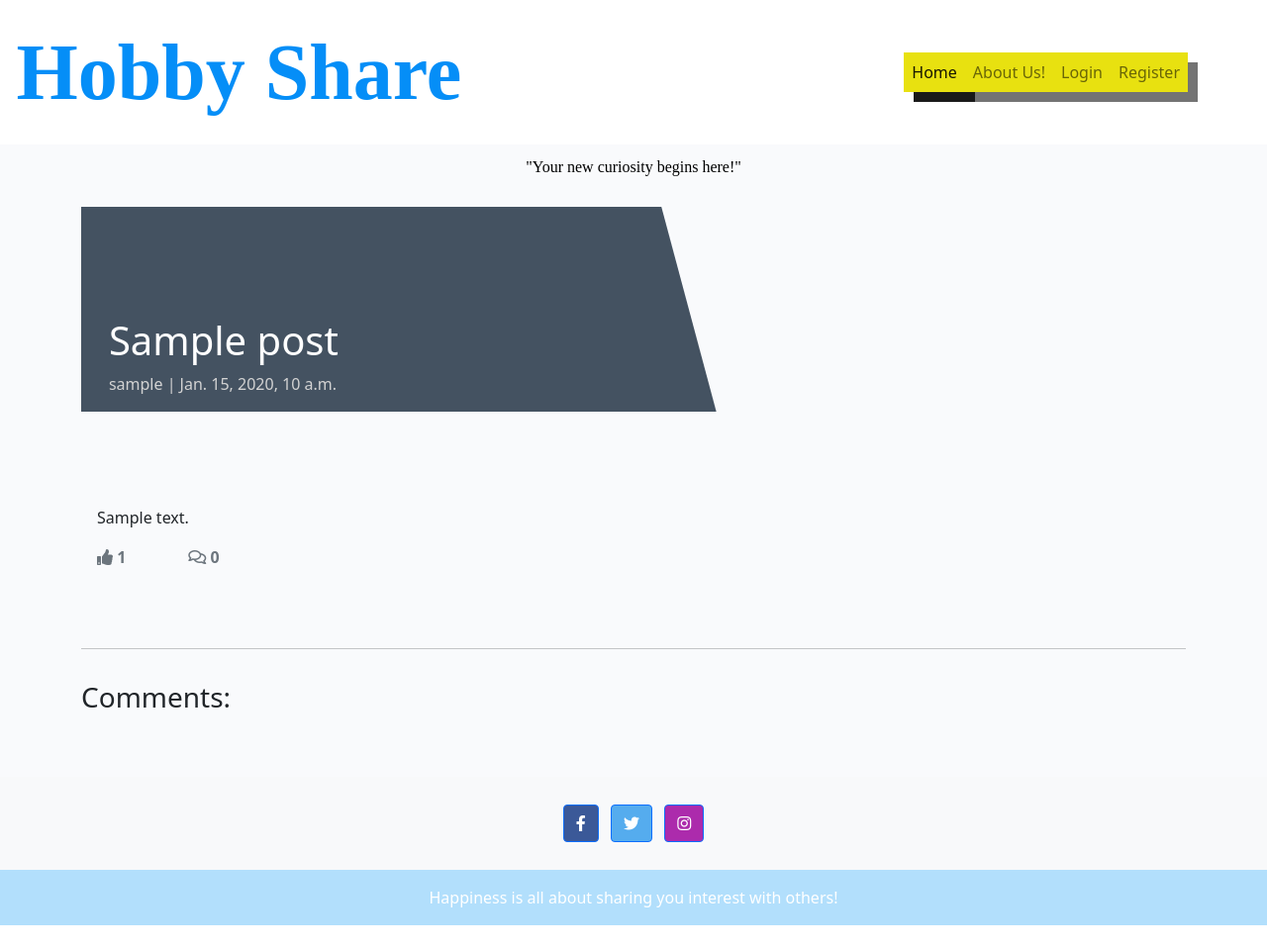
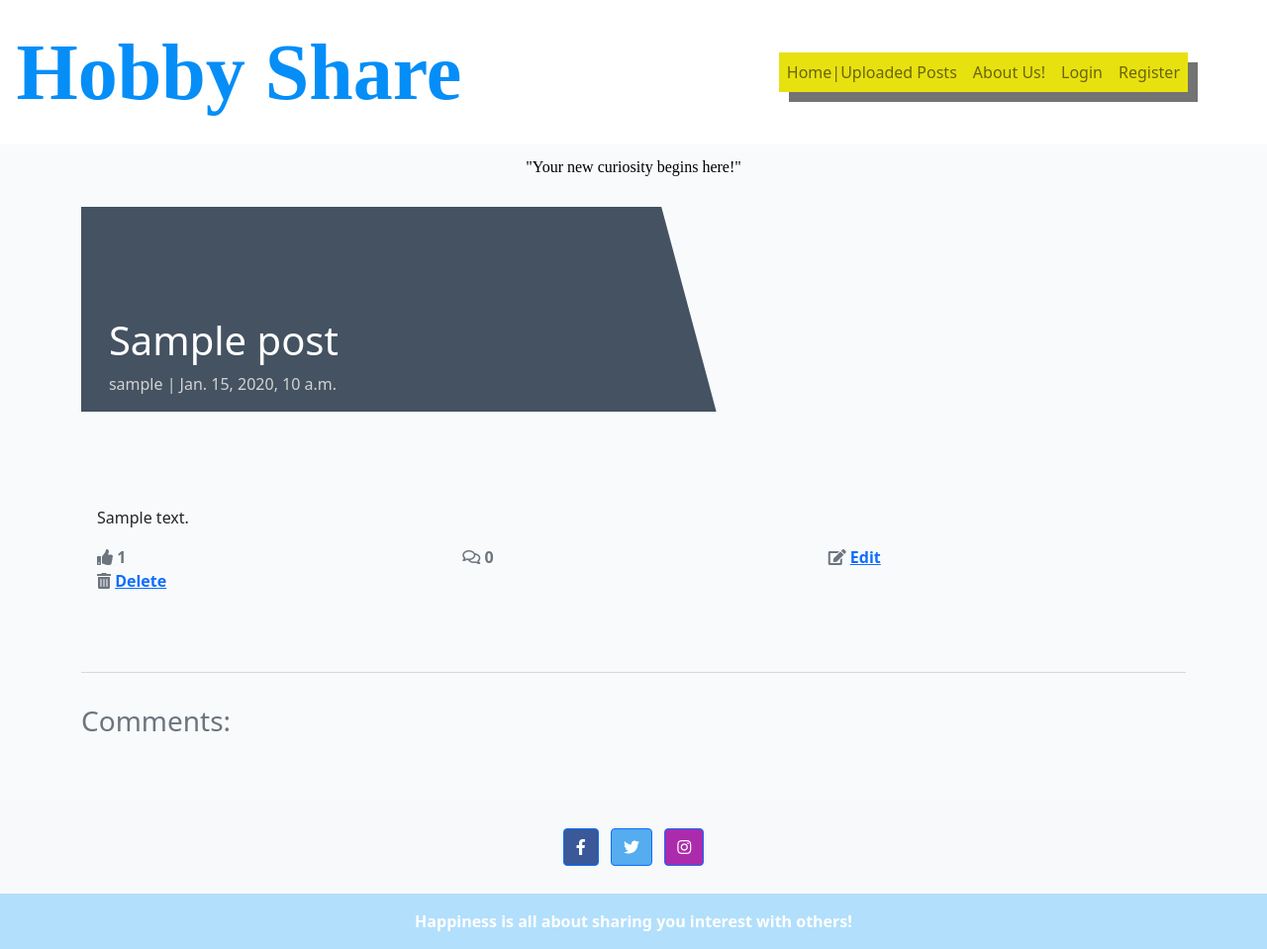
Before and after one commit to GustavFluur/Hobby_Share, a Django app: a page that uses templates/base.html in a window 1280 px wide. Shown: the whole page at 99% size. Before the commit the page ends 935 px from the top, so only its background shows below. Run offline with Django 3.2, Linux system fonts and the light colour scheme; tables that the repository leaves empty hold one stand-in row (values such as "Sample post"); some libraries are stand-ins or nearby versions.

Commit message:
Add delete into the CRUD & add error statements into readme.md file

```diff
--- a/Share_Hobby/forms.py
+++ b/Share_Hobby/forms.py
@@ -14,3 +14,7 @@
     class Meta:
         model = Post
         fields = ('title', 'excerpt', 'content', 'status', 'featured_image')
+    def __init__(self, *args, **kwargs):
+        super(PostForm, self).__init__(*args, **kwargs)
+        for visible in self.visible_fields():
+            visible.field.widget.attrs['class'] = 'form-control'
--- a/Share_Hobby/urls.py
+++ b/Share_Hobby/urls.py
@@ -5,6 +5,8 @@
     path('', views.PostList.as_view(), name='home'),
     path('<slug:slug>/', views.PostDetail.as_view(), name='post_detail'),
     path('posts/create', views.CreatePost.as_view(), name='create_post'),
+    path('posts/edit/<id>', views.EditPost.as_view(), name='edit_post'),
+    path('posts/delete/<id>', views.PostDelete.as_view(), name='delete_post'),
     path('like/<slug:slug>', views.PostLike.as_view(), name='post_like'),
     path('about.html', views.about, name="about"),
     path('contact.html', views.contact, name='contact'),
--- a/Share_Hobby/views.py
+++ b/Share_Hobby/views.py
@@ -2,8 +2,7 @@
 from django.views import generic, View
 from django.http import HttpResponseRedirect
 from .models import Post
-from .forms import CommentForm
-from .forms import PostForm
+from .forms import CommentForm, PostForm
 from django.utils.text import slugify
 from django.shortcuts import redirect
 
@@ -21,7 +20,36 @@
 def contact(request):
     return render(request, 'contact.html')
 
+class EditPost(View):
+    def get(self, request, id, *args, **kwargs):
+        post = get_object_or_404(Post, id=id)
+        return render(
+            request,
+            'editpost.html',
+            {
+                "form": PostForm(instance=post)
+            }
+        )
 
+
+    def post(self, request, id, *args, **kwargs):
+        post = Post.objects.get(id=id)
+        post_form = PostForm(request.POST, request.FILES, instance=post)
+
+        if post_form.is_valid():
+
+            post = post_form.save(commit=False)
+            post.slug = slugify(post.title)
+            post.save()
+            return redirect('post_detail', slug=post.slug)
+
+        return render(
+            request,
+            "editpost.html",
+            {
+                "form": post_form,
+            },
+        )
 
 class PostDetail(View):
 
@@ -29,9 +57,8 @@
         queryset = Post.objects.filter(status=1)
         post = get_object_or_404(queryset, slug=slug)
         comments = post.comments.filter(approved=False).order_by("-created_on")
-        liked = False
-        if post.likes.filter(id=self.request.user.id).exists():
-            liked = True
+        liked = post.likes.filter(id=self.request.user.id).exists()
+        can_edit_post = self.request.user.id == post.author.id
 
         return render(
             request,
@@ -41,7 +68,8 @@
                 "comments": comments,
                 "commented": False,
                 "liked": liked,
-                "comment_form": CommentForm()
+                "comment_form": CommentForm(),
+                "can_edit_post": can_edit_post
             },
         )
 
@@ -119,3 +147,25 @@
             post.likes.add(request.user)
 
         return HttpResponseRedirect(reverse('post_detail', args=[slug]))
+
+
+class PostDelete(View):
+
+    def get(self, request, id, *args, **kwargs):
+        post = get_object_or_404(Post, id=id)
+        post.delete()
+
+        return HttpResponseRedirect(reverse('home'))
+
+    #def get(self, request, id, *args, **kwargs):
+        #post = get_object_or_404(id=request.POST['post.id'])
+        #post.delete()
+
+        #return HttpResponseRedirect('/')
+
+
+#def get(self, request, id, *args, **kwargs):
+ #       post = get_object_or_404(post.id)
+ #       post.delete()
+
+#        return HttpResponseRedirect(reverse('home'))
--- a/static/css/style.css
+++ b/static/css/style.css
@@ -61,7 +61,7 @@
 
 
 body {
-    background-color: #F9FAFC;
+    background-color: #d1d5d5;
 }
 
 .brand {
@@ -106,11 +106,11 @@
     background-color: #e9fa00;
 }
 
-.word-art {
+#word-art {
     border-radius: 50%;
     box-shadow: 10px 10px 10px 10px;
     background-color: #058ef7;
-    height: 100%;
+    height: auto;
     width: auto;
 
 }
--- a/templates/base.html
+++ b/templates/base.html
@@ -35,10 +35,11 @@
                 aria-controls="navbarText" aria-expanded="false" aria-label="Toggle navigation">
                 <span class="navbar-toggler-icon"></span>
             </button>
+
             <div class="collapse navbar-collapse" id="navbarText">
                 <ul class="navbar-nav me-auto mb-2 mb-lg-0">
                     <li class="nav-item">
-                        <a class="nav-link active" aria-current="page" href="{% url 'home' %}">Home</a>
+                        <a class="nav-link" aria-current="page" href="{% url 'home' %}">Home|Uploaded Posts</a>
                     </li>
                     <li>
                         <a class="nav-link" aria-current="page" href="{% url 'about' %}">About Us!</a>
--- a/templates/contact.html
+++ b/templates/contact.html
@@ -42,7 +42,10 @@
                     144 Main Street, Stockholm. <br>
                     112 53
                 </div>
+                <div class="text-center">
                     <img src="https://images.pexels.com/photos/821754/pexels-photo-821754.jpeg?auto=compress&cs=tinysrgb&w=1260&h=750&dpr=1" class="img-fluid" alt="contact us!">
+
+                </div>
 
 
 
--- a/templates/index.html
+++ b/templates/index.html
@@ -5,7 +5,7 @@
 <div class="container-fluid">
     <div class="row">
 
-        <!-- Blog Entries Column -->
+        <h4>BlogPosts from other users:</h4>
         <div class="col-12 mt-3 left">
             <div class="row">
                 {% for post in post_list %}
--- a/templates/post_detail.html
+++ b/templates/post_detail.html
@@ -33,7 +33,7 @@
                 </p>
                 <div class="row">
 
-                    <div class="col-1">
+                    <div class="col">
                         <strong>
                             {% if user.is_authenticated %}
                             <form class="d-inline" action="{% url 'post_like' post.slug %}" method="POST">
@@ -51,12 +51,21 @@
                         <span class="text-secondary">{{ post.number_of_likes }} </span>
                         </strong>
                     </div>
-                    <div class="col-1">
+                    <div class="col">
                         {% with comments.count as total_comments %}
                         <strong class="text-secondary"><i class="far fa-comments"></i>
                             <!-- Our total_comments variable goes before the closing strong tag -->
                             {{ total_comments }}</strong>
                         {% endwith %}
+                    </div>
+                    <div class="col">
+                        <strong class="text-secondary"><i class="fas fa-edit"></i>
+                             <!-- If the user wishes to change its post for the better here: -->
+                            <a href="{% url 'edit_post' post.id %}">Edit</a>
+                    </div>
+                    <div class="col">
+                        <strong class="text-secondary"><i class="fas fa-trash-alt"></i>
+                            <a href="{% url 'delete_post' post.id %}">Delete</a>
                     </div>
                 </div>
             </div>
```
Also changed, not shown: templates/about.html (+6 -1 lines), templates/deletepost.html (added, +24 -0 lines), templates/editpost.html (renamed from templates/create_post.html, +4 -3 lines), README.md, Share_Hobby/models.py (line endings or trailing spaces).
